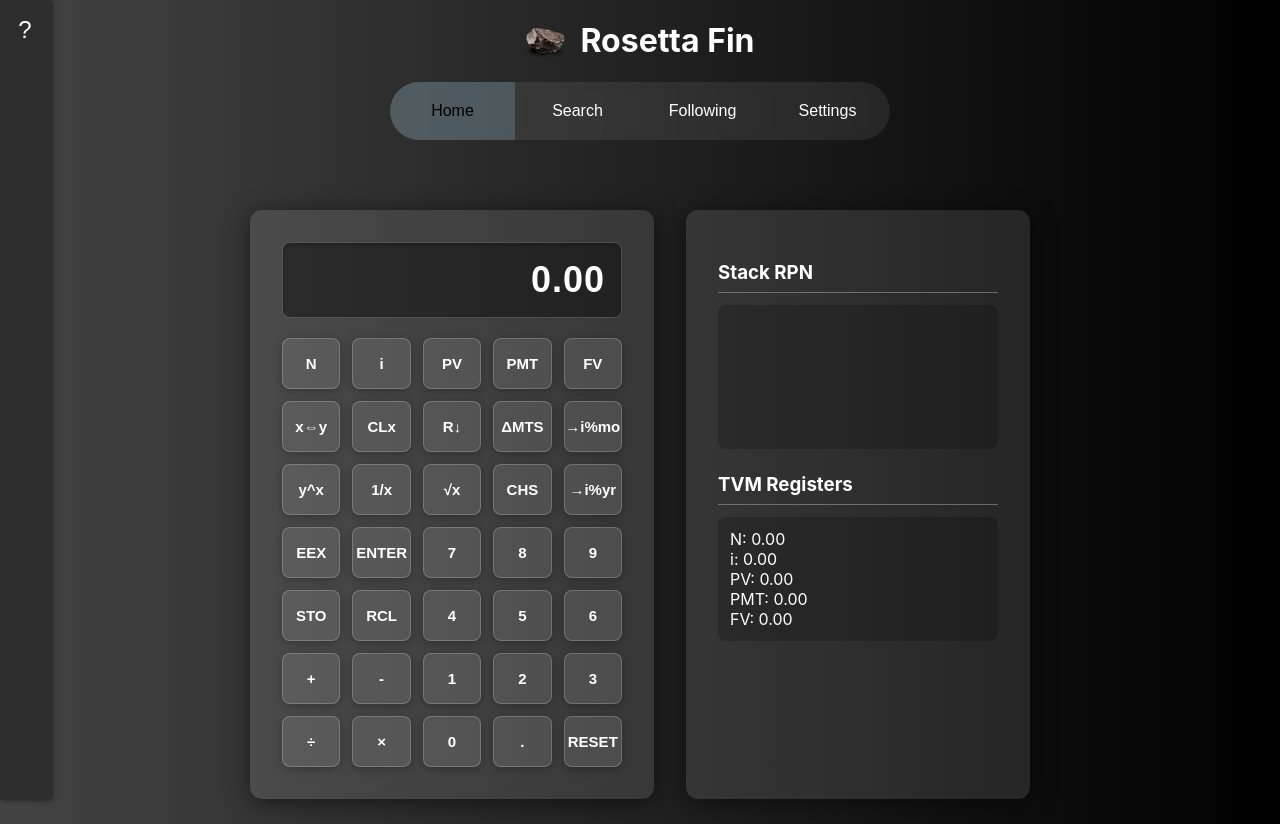
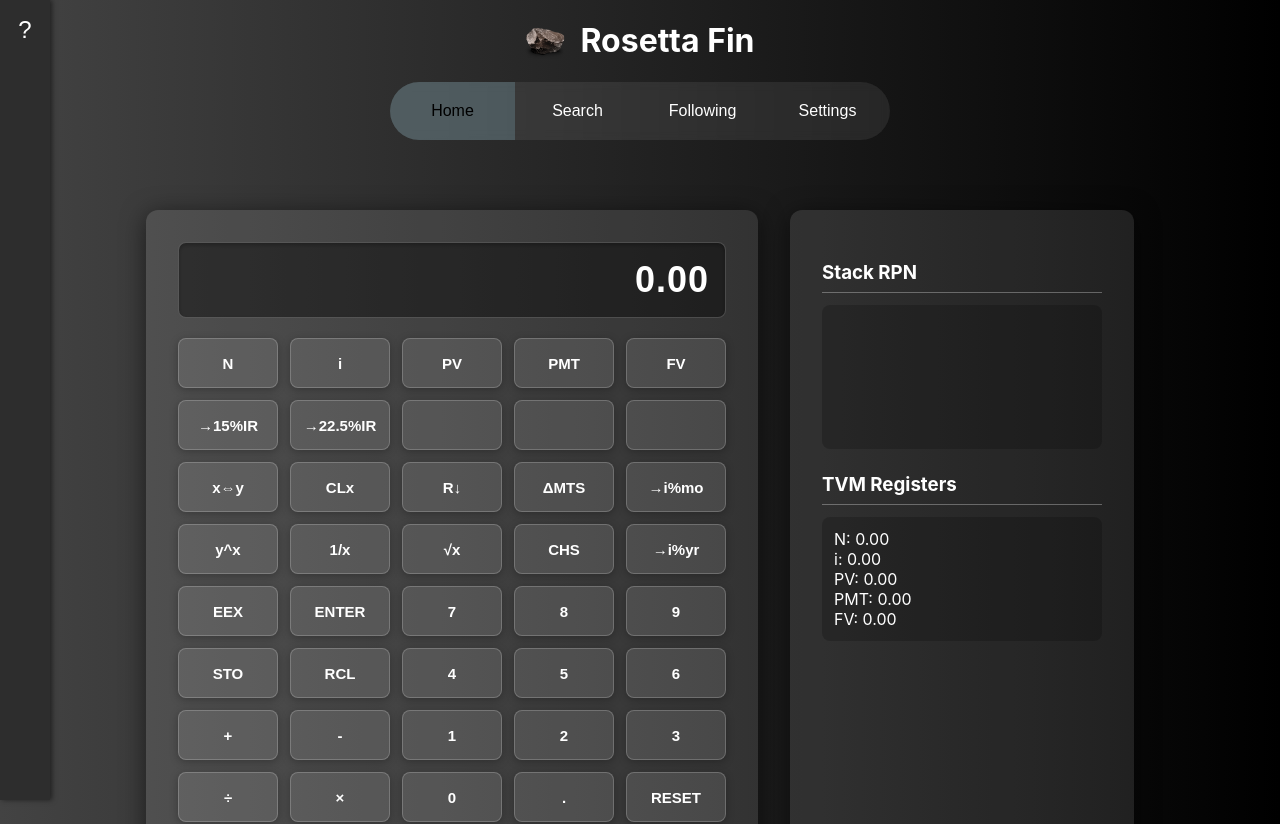
Before and after one commit to reteixeira10/hp12c-investor, a React (Create React App) app: page / in a window 1280 px wide. Shown: the top 824 px of the page. Built offline with nearby package versions, Linux system fonts and the light colour scheme.

Commit message:
add →15%IR, →22.5%IR keys | change keypad size

```diff
--- a/src/components/Calculator.tsx
+++ b/src/components/Calculator.tsx
@@ -5,12 +5,13 @@ import SidePanel from "./SidePanel";
 import { TVM } from "../types";
 import { rpn } from "../utils/rpn";
 import { computeFV, computeIYR, computeN, computePMT, computePV } from "../utils/tvm";
-import { toMonthlyRate, toYearlyRate } from "../utils/misc";
+import { toMonthlyRate, toYearlyRate, toFifteenPercentIR, toTwentyTwoPointFivePercentIR } from "../utils/misc";
 import { calculateMonthsBetweenDates } from "../utils/date";
 import TutorialGuide from "./TutorialGuide";
 
 const buttonLabels = [
   ["N", "i", "PV", "PMT", "FV"],
+  ["→15%IR", "→22.5%IR", "", "", ""],
   ["x⇔y", "CLx", "R↓", "ΔMTS", "→i%mo"],
   ["y^x", "1/x", "√x", "CHS", "→i%yr"],
   ["EEX", "ENTER", "7", "8", "9"],
@@ -123,6 +124,22 @@ const Calculator: React.FC = () => {
         setIsResultDisplayed(true);
       }
     }
+    else if (label === "→15%IR") {
+      if (input !== "") {
+        const value = parseFloat(input);
+        const result = toFifteenPercentIR(value);
+        setInput(result.toString());
+        setIsResultDisplayed(true);
+      }
+    }
+    else if (label === "→22.5%IR") {
+      if (input !== "") {
+        const value = parseFloat(input);
+        const result = toTwentyTwoPointFivePercentIR(value);
+        setInput(result.toString());
+        setIsResultDisplayed(true);
+      }
+    }
     // TVM keys
     else if (["N", "i", "PV", "PMT", "FV"].includes(label)) {
       if (input !== "") {
@@ -201,7 +218,6 @@ const Calculator: React.FC = () => {
             borderRadius: "12px",
             boxShadow: "0 4px 24px #0008",
             padding: "32px",
-            width: "340px"
           }}>
             <Display value={getDisplayValue()} />
             <Keypad buttonLabels={buttonLabels} onButtonClick={(label) => {
--- a/src/components/Keypad.tsx
+++ b/src/components/Keypad.tsx
@@ -25,7 +25,9 @@ const Keypad: React.FC<KeypadProps> = ({ buttonLabels, onButtonClick, pressedKey
               fontWeight: "bold",
               transition: "background 0.2s ease-in-out",
               boxShadow: "0 2px 8px #0004",
-              transform: label === pressedKey ? "scale(0.95)" : "scale(1)"
+              transform: label === pressedKey ? "scale(0.95)" : "scale(1)",
+              height: "50px",
+              width: "100px"
             }}
           >
             {label}
--- a/src/utils/misc.ts
+++ b/src/utils/misc.ts
@@ -5,3 +5,11 @@ export function toMonthlyRate(iyr: number): number {
 export function toYearlyRate(imo: number): number {
   return (Math.pow(1 + imo / 100, 12) - 1) * 100;
 }
+
+export function toFifteenPercentIR(value: number): number {
+  return value / (1 - 0.15);
+}
+
+export function toTwentyTwoPointFivePercentIR(value: number): number {
+  return value / (1 - 0.225);
+}
```
